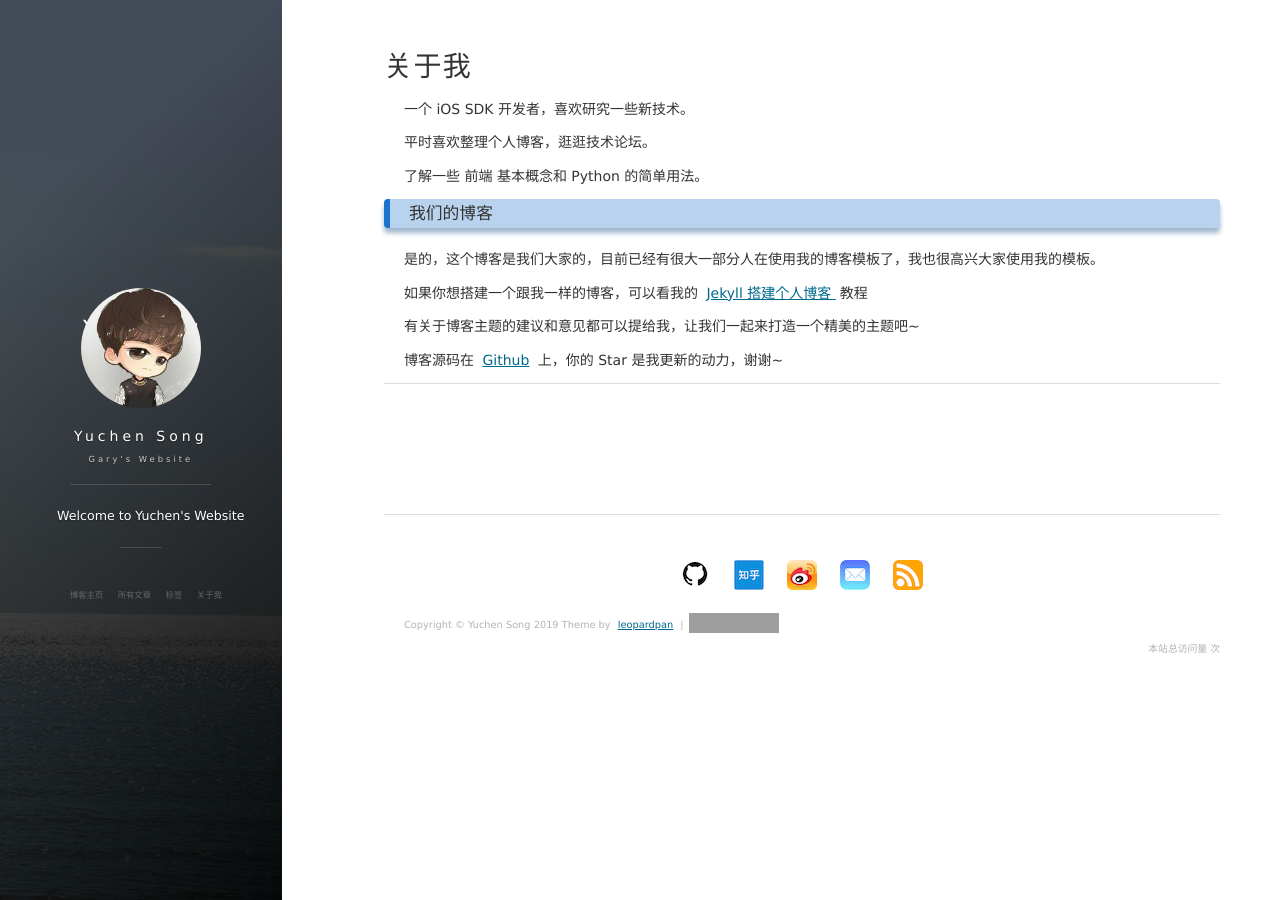
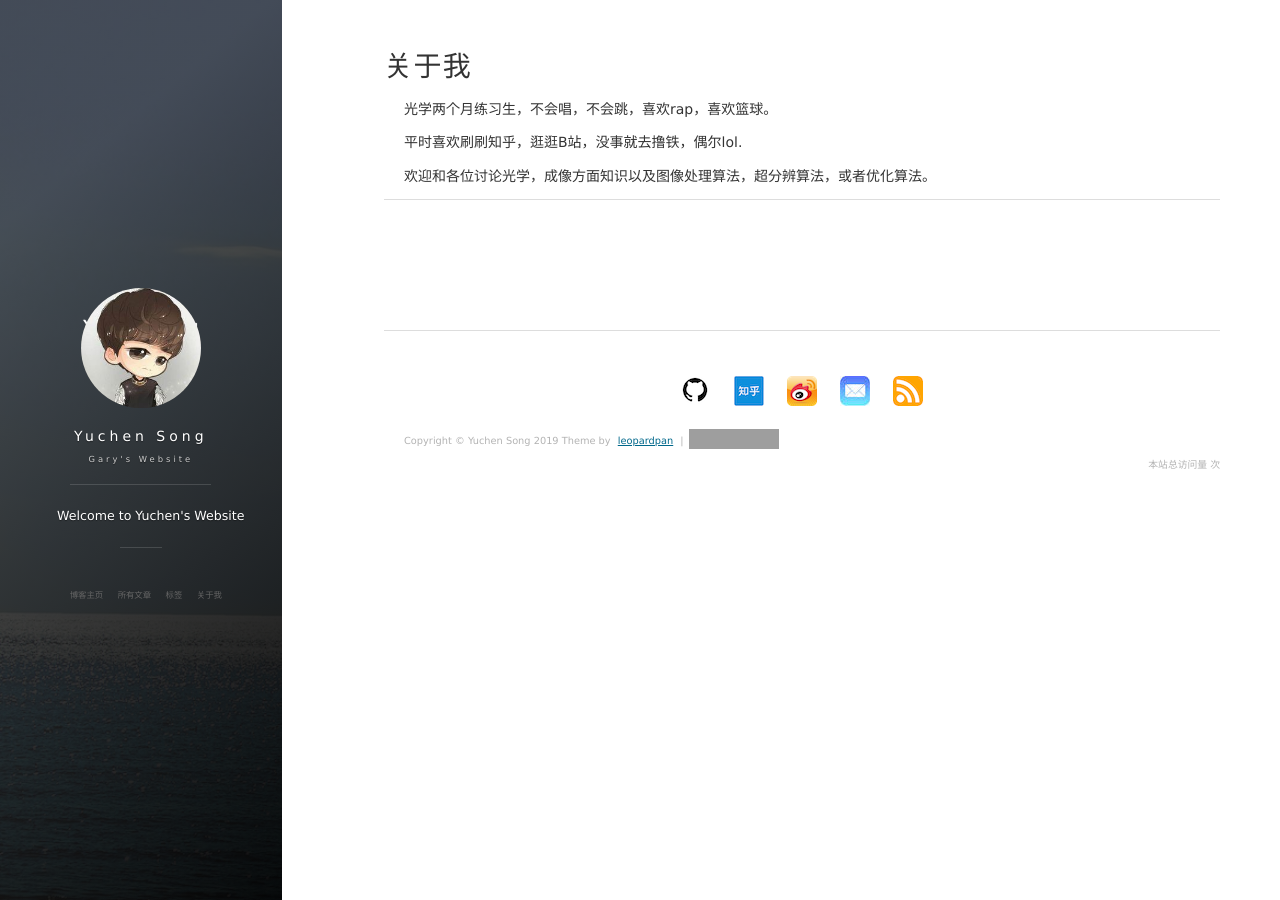
Before and after one commit to yuchensong960426/yuchen.github.io, a Jekyll site: the page built from about.md, in a window 1280 px wide. Built offline with Jekyll 4.4.1, drawn with Linux system fonts in a browser that asks for light colours; nearby versions of some CDN libraries; comment, search, counter and statistics services are not loaded; grey boxes are pictures that could not be loaded.

Commit message:
Update about.md

```diff
--- a/about.md
+++ b/about.md
@@ -3,37 +3,12 @@
 title: 关于我
 ---
 
-一个 iOS SDK 开发者，喜欢研究一些新技术。
+光学两个月练习生，不会唱，不会跳，喜欢rap，喜欢篮球。
 <p>
-平时喜欢整理个人博客，逛逛技术论坛。
-<p>
-了解一些 前端 基本概念和 Python 的简单用法。
-
+平时喜欢刷刷知乎，逛逛B站，没事就去撸铁，偶尔lol.
 <p>
 
-<h3> 我们的博客 </h3>
-
-<p>
-
-是的，这个博客是我们大家的，目前已经有很大一部分人在使用我的博客模板了，我也很高兴大家使用我的模板。
-
-<p>
-
-如果你想搭建一个跟我一样的博客，可以看我的
-<a href="/2016/10/jekyll_tutorials1/"> Jekyll 搭建个人博客 </a>
-教程
-
-<p>
-
-有关于博客主题的建议和意见都可以提给我，让我们一起来打造一个精美的主题吧~
-
-<p>
-
-博客源码在 <a target="_blank" href='https://github.com/leopardpan/leopardpan.github.io/'>Github</a> 上，你的 Star 是我更新的动力，谢谢~
-
-<p>
-
-<p>
+欢迎和各位讨论光学，成像方面知识以及图像处理算法，超分辨算法，或者优化算法。
 
 <p>
 
```
